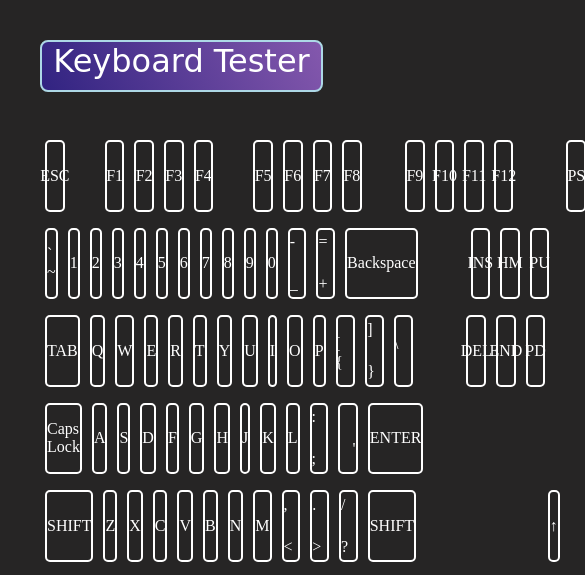
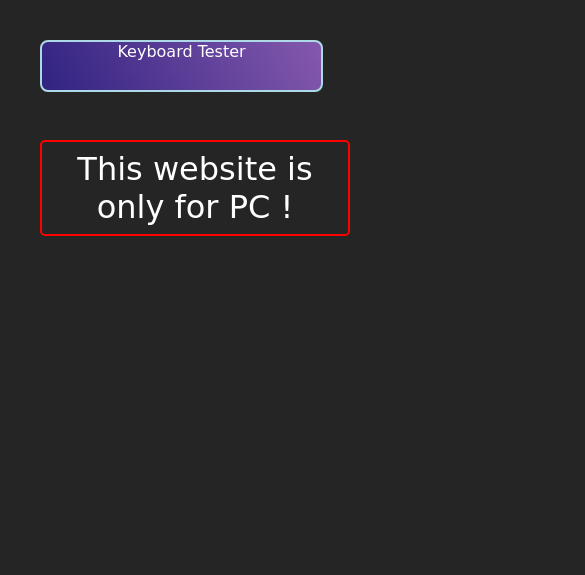
Before and after one commit to MrRohitTyagi/Keyboard-tester, a plain HTML site: page index.html in a window 390 px wide. Shown: the top 575 px of the page, 585 px wide, since content can reach past the window. Drawn offline with Linux system fonts and the light colour scheme.

Commit message:
Add files via upload

```diff
--- a/index.html
+++ b/index.html
@@ -14,13 +14,18 @@
 
 <body>
     <nav class="center">
-        <div class="center">
+        <div class="center nav1">
             Keyboard Tester
         </div>
 
     </nav>
 
-    <div class="main">
+    <div class="info center">This website is only for PC !</div>
+
+
+
+
+    <div class="main" >
         <!-- first lane -->
 
         <div class="keyboardFull">
@@ -433,7 +438,7 @@
             </div>
         </div>
     </div>
-    </div>
+
     <!-- Fifth lane End -->
     <div class="center">
 
@@ -469,6 +474,7 @@
         </div>
     </div>
 
+    <footer>
 
         <div class="center1">
             <button onclick="nump()" class="center" id="btnn">Numpad</button>
@@ -479,6 +485,7 @@
 
 
         </div>
+    </footer>
 
     <script src="script.js"></script>
 </body>
--- a/style.css
+++ b/style.css
@@ -1,8 +1,8 @@
-:root{
+:root {
 
-    --color:white;
-    --bgcol:rgb(38, 37, 37);
-    --border:white;
+    --color: white;
+    --bgcol: rgb(38, 37, 37);
+    --border: white;
 }
 
 .lane {
@@ -46,6 +46,7 @@ body {
     font-family: cursive;
     font-size: xx-large;
 }
+
 .center1 {
     display: flex;
     margin-left: 2rem;
@@ -66,34 +67,36 @@ nav {
     height: 3rem;
     margin-bottom: 3rem;
 }
-.key:hover{
+
+.key:hover {
     border: 2px solid red;
     animation: ani infinite 0.5s;
 
 }
 
-#btn{
+#btn {
 
     border: 2px solid white;
     border-radius: 5px;
 }
-label{
+
+label {
     margin-left: 2rem;
     margin-right: 2rem;
 
 }
-#cars{
 
-    height:2rem;
+#cars {
+
+    height: 2rem;
     padding: 4px;
 }
 
-.keyboardFull{
+.keyboardFull {}
 
-}
-.numpad{
+.numpad {
 
-    display:none;
+    display: none;
 
     height: auto;
 }
@@ -118,30 +121,60 @@ label{
 
 }
 
-.keyn:hover{
+.keyn:hover {
     border: 2px solid red;
     animation: ani infinite 0.5s;
 
 }
-.gren{
+
+.gren {
     border: 2.1px solid greenyellow !important;
 }
 
+.info {
+    display: none;
+    border: 2px solid red;
+    border-radius: 5px;
+    padding:0.5rem
+}
 
 @keyframes ani {
 
-    25%{
+    25% {
         border-color: red;
 
     }
-    50%{
+
+    50% {
         border-color: blue;
     }
-    75%{
+
+    75% {
         border-color: orange;
     }
-    100%{
+
+    100% {
         border-color: pink;
     }
 
 }
+
+@media screen and (max-device-width: 1200px) {
+    .main {
+        display: none;
+    }
+
+    footer {
+        display: none;
+    }
+
+    .info {
+        text-align: center;
+        display: flex;
+    }
+
+    .nav1 {
+        font-size: 16px;
+        text-align: center;
+    }
+}
```
Lines whose indentation alone changed are shown as unchanged.
